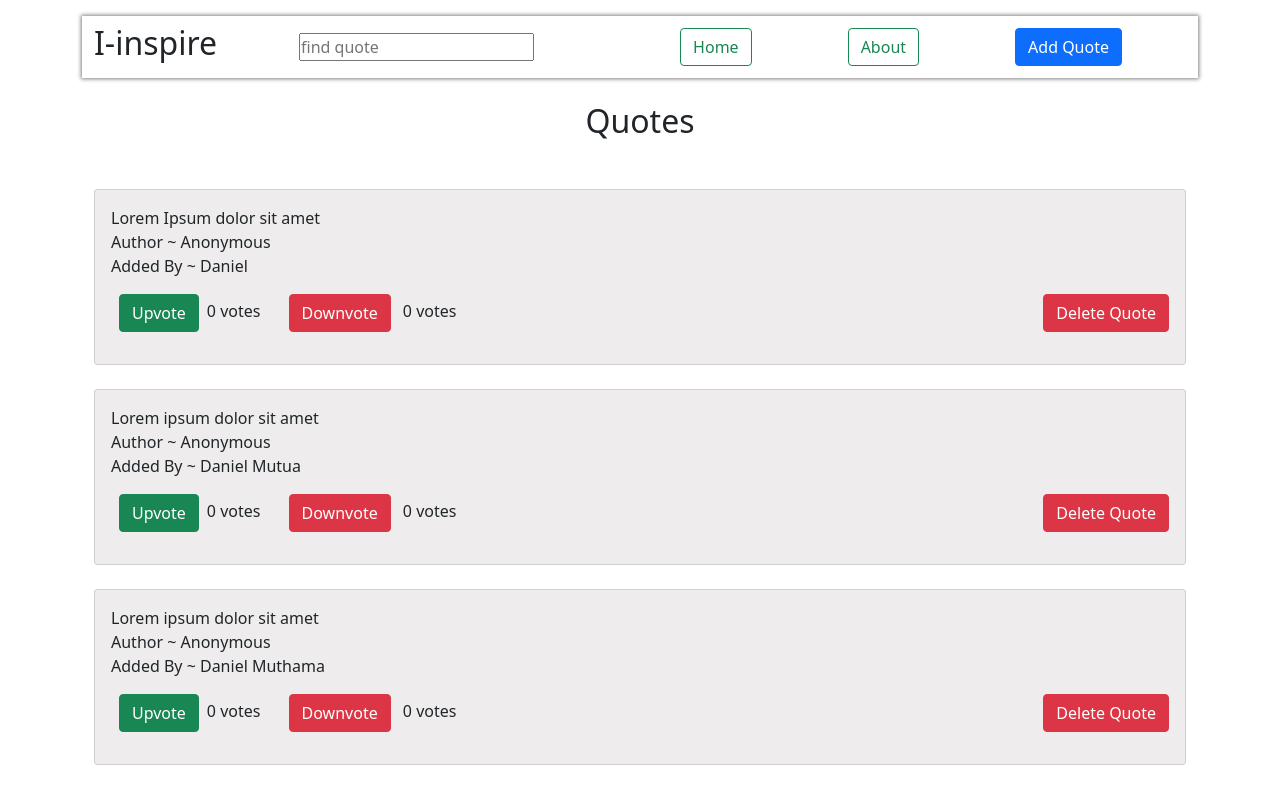
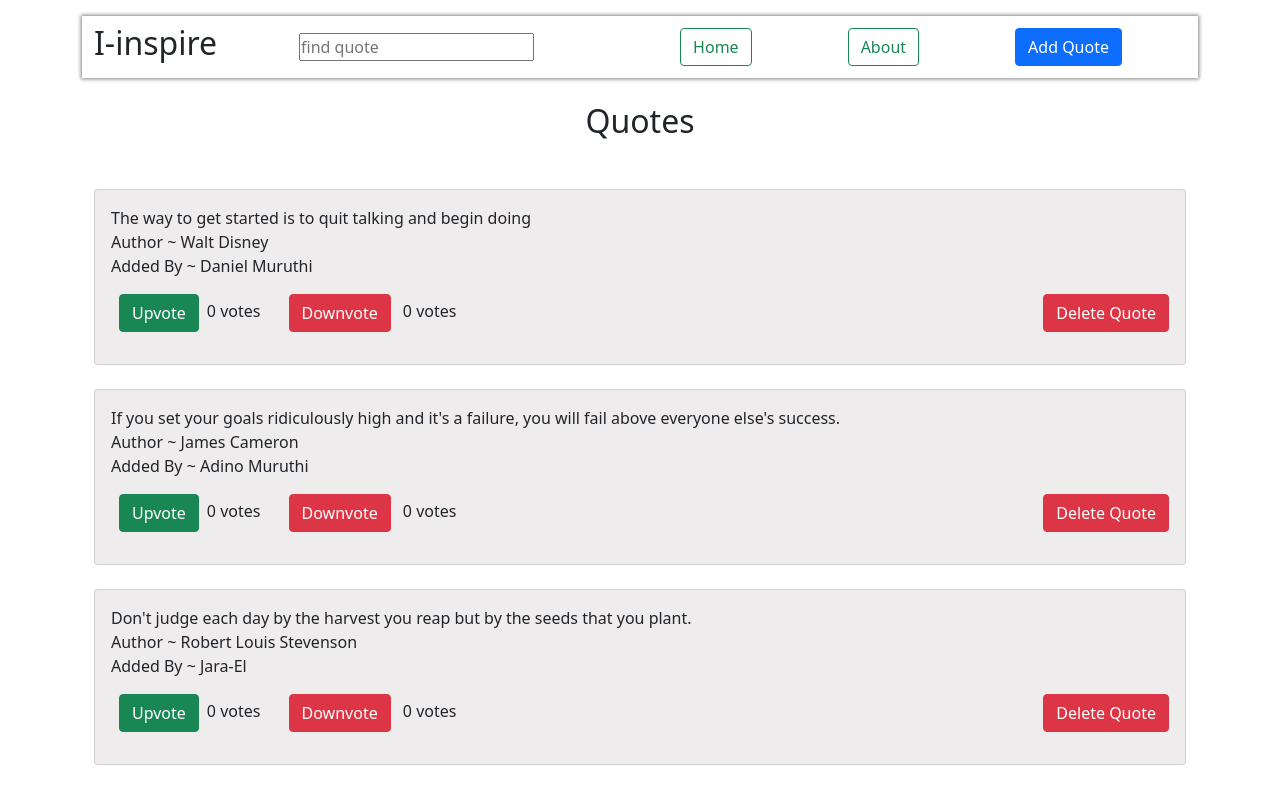
Before and after one commit to Daniel-Muruthi/quotesproject, an Angular app: page / in a window 1280 px wide. Shown: the top 787 px of the page. Built offline with nearby package versions, Linux system fonts and the light colour scheme.

Commit message:
This will add the create quote form

```diff
--- a/src/app/dataform/dataform.component.html
+++ b/src/app/dataform/dataform.component.html
@@ -1,4 +1,4 @@
-<form>
+<form >
     <div class="card formBody my-4" >
         <div class="form-group">
             <p>Enter Your Name</p>
--- a/src/app/quoteform/quoteform.component.ts
+++ b/src/app/quoteform/quoteform.component.ts
@@ -8,10 +8,10 @@ import { Inputform } from '../inputform';
 })
 export class QuoteformComponent implements OnInit {
   quotations:Inputform[]= [{
-    quote: "Lorem Ipsum dolor sit amet",author:"Anonymous",
-    submitter:"Daniel"},
-    {quote: "Lorem ipsum dolor sit amet", author: "Anonymous", submitter:"Daniel Mutua"},
-    {quote: "Lorem ipsum dolor sit amet", author: "Anonymous", submitter:"Daniel Muthama"}
+    quote: "The way to get started is to quit talking and begin doing",author:"Walt Disney",
+    submitter:"Daniel Muruthi"},
+    {quote: "If you set your goals ridiculously high and it's a failure, you will fail above everyone else's success. ", author: "James Cameron", submitter:"Adino Muruthi"},
+    {quote: "Don't judge each day by the harvest you reap but by the seeds that you plant.", author: "Robert Louis Stevenson", submitter:"Jara-El"}
   ];
 
 
```
Also changed, not shown: src/app/dataform/dataform.component.ts (+6 -3 lines), 3 other files (tests, documents, lock files or other folders).
